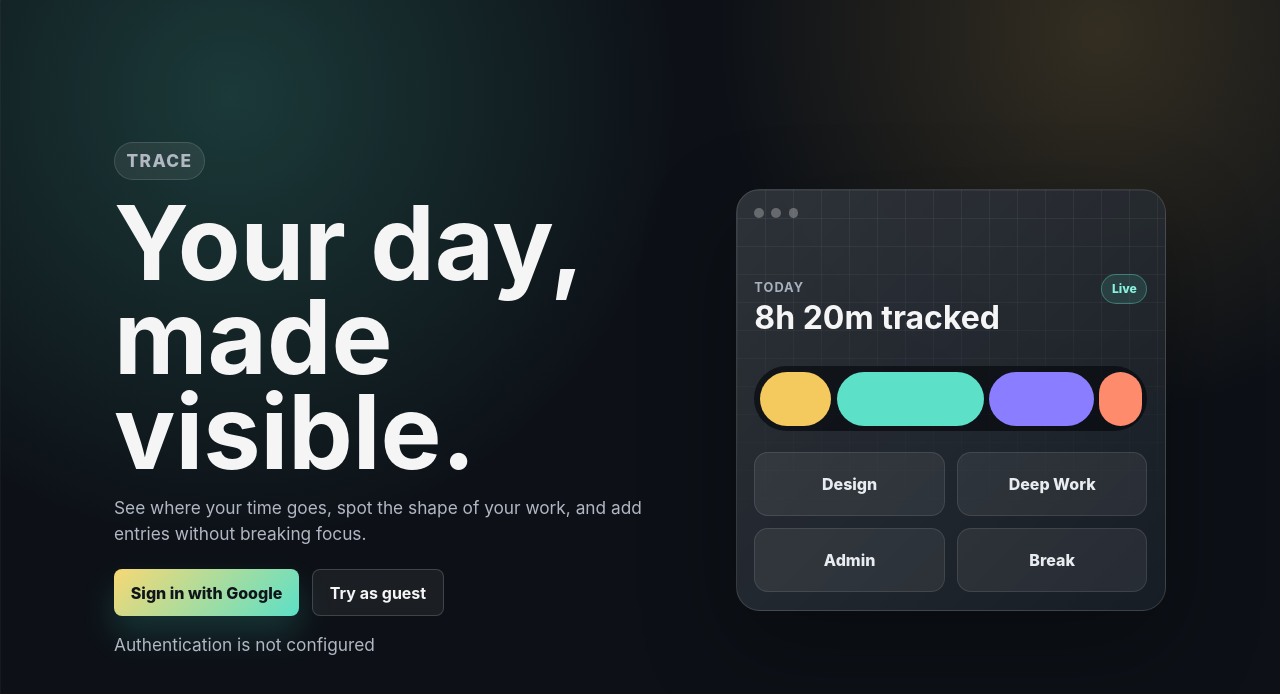
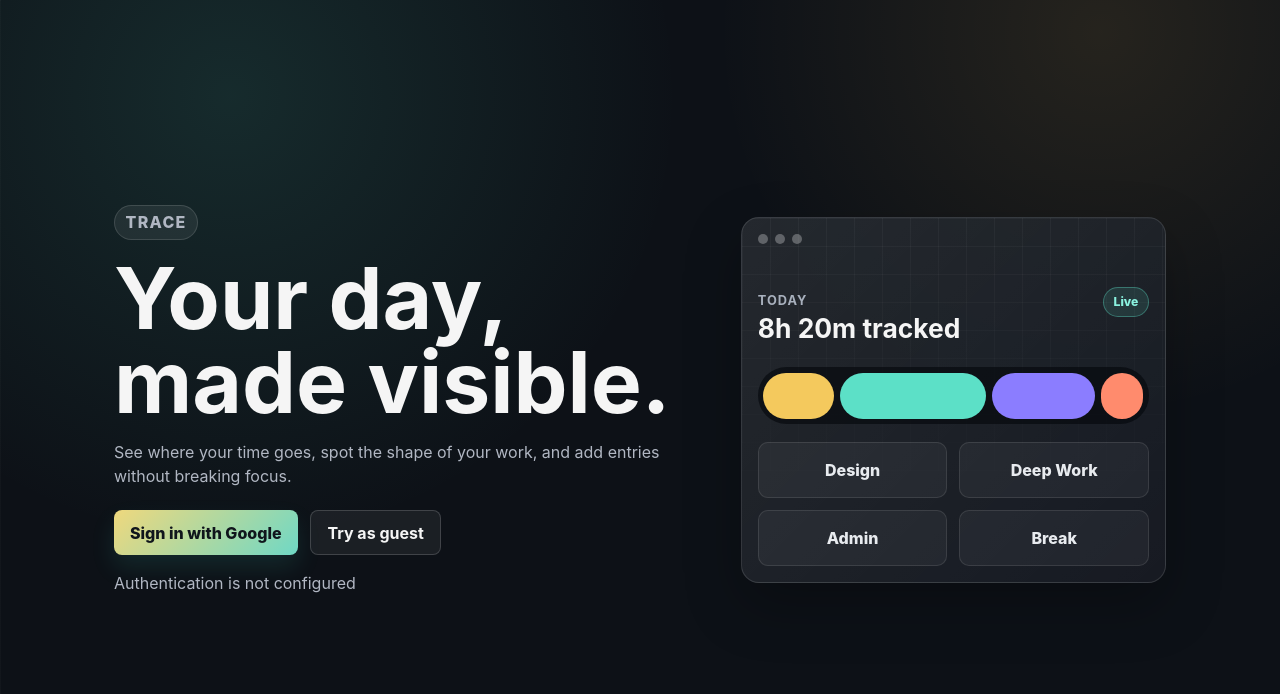
Before and after one commit to JiaqiZhao2004/time-tracker, a Vue app in the folder frontend/: page / in a window 1280 px wide. Shown: the top 694 px of the page. Built offline with nearby package versions, Linux system fonts and the light colour scheme; no server answers.

Commit message:
turned down UI 30%

```diff
--- a/frontend/src/App.vue
+++ b/frontend/src/App.vue
@@ -482,10 +482,10 @@
   overflow-x: clip;
   font-family: 'Inter', system-ui, -apple-system, BlinkMacSystemFont, 'Segoe UI', sans-serif;
   background:
-    radial-gradient(circle at 18% 12%, rgba(78, 201, 176, 0.22), transparent 28rem),
-    radial-gradient(circle at 86% 4%, rgba(255, 196, 87, 0.16), transparent 24rem),
-    linear-gradient(135deg, rgba(255, 255, 255, 0.045) 0 1px, transparent 1px 12px),
-    linear-gradient(90deg, rgba(255, 255, 255, 0.035) 0 1px, transparent 1px 84px),
+    radial-gradient(circle at 18% 12%, rgba(78, 201, 176, 0.14), transparent 28rem),
+    radial-gradient(circle at 86% 4%, rgba(255, 196, 87, 0.1), transparent 24rem),
+    linear-gradient(135deg, rgba(255, 255, 255, 0.026) 0 1px, transparent 1px 12px),
+    linear-gradient(90deg, rgba(255, 255, 255, 0.022) 0 1px, transparent 1px 84px),
     #0d1117;
   background-attachment: fixed;
   color: #f5f5f5;
@@ -498,8 +498,8 @@
   z-index: -1;
   pointer-events: none;
   background:
-    linear-gradient(120deg, rgba(13, 17, 23, 0.1), rgba(13, 17, 23, 0.78) 55%),
-    radial-gradient(circle at 50% 100%, rgba(108, 99, 255, 0.12), transparent 36rem);
+    linear-gradient(120deg, rgba(13, 17, 23, 0.16), rgba(13, 17, 23, 0.84) 55%),
+    radial-gradient(circle at 50% 100%, rgba(108, 99, 255, 0.07), transparent 36rem);
 }
 
 .app {
@@ -515,9 +515,9 @@
   min-height: 100svh;
   padding: clamp(1.5rem, 5vh, 3.5rem) 1.5rem;
   display: grid;
-  grid-template-columns: minmax(0, 0.95fr) minmax(320px, 0.75fr);
+  grid-template-columns: minmax(0, 0.9fr) minmax(320px, 0.68fr);
   align-items: center;
-  gap: clamp(2rem, 6vw, 5rem);
+  gap: clamp(2rem, 5vw, 4rem);
 }
 
 .auth-copy {
@@ -533,8 +533,8 @@
   border-radius: 999px;
   background: rgba(255, 255, 255, 0.07);
   color: #f4d17a;
-  padding: 0.32rem 0.72rem;
-  font-size: 0.78rem;
+  padding: 0.28rem 0.66rem;
+  font-size: 0.74rem;
   font-weight: 800;
   letter-spacing: 0.08em;
   text-transform: uppercase;
@@ -542,9 +542,9 @@
 
 .auth-screen h1 {
   margin: 0;
-  max-width: 9ch;
-  font-size: clamp(3.2rem, 8vw, 6.5rem);
-  line-height: 0.92;
+  max-width: 10ch;
+  font-size: clamp(2.8rem, 6.7vw, 5.4rem);
+  line-height: 0.98;
   letter-spacing: 0;
 }
 
@@ -552,7 +552,7 @@
   margin: 0;
   max-width: 38rem;
   color: #b1b7c3;
-  font-size: 1.08rem;
+  font-size: 1rem;
 }
 
 .auth-actions {
@@ -564,20 +564,20 @@
 
 .primary-auth {
   border: 0;
-  background: linear-gradient(135deg, #f7d874, #5ce0c7);
+  background: linear-gradient(135deg, #efd87d, #6fd8c5);
   color: #10151c;
-  padding: 0.78rem 1.05rem;
+  padding: 0.72rem 1rem;
   border-radius: 8px;
   cursor: pointer;
   font-weight: 800;
-  box-shadow: 0 18px 32px rgba(64, 211, 190, 0.18);
+  box-shadow: 0 12px 24px rgba(64, 211, 190, 0.12);
 }
 
 .secondary-auth {
   border: 1px solid rgba(255, 255, 255, 0.16);
   background: rgba(255, 255, 255, 0.06);
   color: #f5f5f5;
-  padding: 0.78rem 1.05rem;
+  padding: 0.72rem 1rem;
   border-radius: 8px;
   cursor: pointer;
   font-weight: 700;
@@ -590,14 +590,14 @@
 .product-preview {
   position: relative;
   overflow: hidden;
-  min-height: 360px;
+  min-height: 320px;
   border: 1px solid rgba(255, 255, 255, 0.12);
-  border-radius: 24px;
+  border-radius: 18px;
   background:
-    linear-gradient(135deg, rgba(255, 255, 255, 0.13), rgba(255, 255, 255, 0.045)),
-    rgba(15, 20, 28, 0.86);
-  box-shadow: 0 34px 90px rgba(0, 0, 0, 0.34);
-  padding: 1.1rem;
+    linear-gradient(135deg, rgba(255, 255, 255, 0.09), rgba(255, 255, 255, 0.035)),
+    rgba(15, 20, 28, 0.82);
+  box-shadow: 0 22px 56px rgba(0, 0, 0, 0.26);
+  padding: 1rem;
 }
 
 .product-preview::before {
@@ -605,8 +605,8 @@
   position: absolute;
   inset: 0;
   background-image:
-    linear-gradient(rgba(255, 255, 255, 0.06) 1px, transparent 1px),
-    linear-gradient(90deg, rgba(255, 255, 255, 0.06) 1px, transparent 1px);
+    linear-gradient(rgba(255, 255, 255, 0.04) 1px, transparent 1px),
+    linear-gradient(90deg, rgba(255, 255, 255, 0.04) 1px, transparent 1px);
   background-size: 28px 28px;
   mask-image: linear-gradient(to bottom, black, transparent 82%);
   pointer-events: none;
@@ -623,7 +623,7 @@
 .preview-toolbar {
   display: flex;
   gap: 0.45rem;
-  margin-bottom: 3.5rem;
+  margin-bottom: 2.7rem;
 }
 
 .preview-toolbar span {
@@ -643,7 +643,7 @@
 .preview-title-row strong {
   display: block;
   margin-top: 0.25rem;
-  font-size: 2rem;
+  font-size: 1.65rem;
   line-height: 1;
 }
 
@@ -668,9 +668,9 @@
 .preview-timeline {
   display: grid;
   grid-template-columns: 0.75fr 1.55fr 1.1fr 0.45fr;
-  height: 54px;
+  height: 46px;
   overflow: hidden;
-  margin: 2rem 0 1.3rem;
+  margin: 1.6rem 0 1.1rem;
   border-radius: 999px;
   background: rgba(5, 8, 13, 0.66);
   padding: 0.35rem;
@@ -704,10 +704,10 @@
 }
 
 .preview-grid span {
-  min-height: 62px;
+  min-height: 54px;
   border: 1px solid rgba(255, 255, 255, 0.1);
-  border-radius: 14px;
-  background: rgba(255, 255, 255, 0.065);
+  border-radius: 10px;
+  background: rgba(255, 255, 255, 0.048);
   display: grid;
   place-items: center;
   color: #e8ebef;
@@ -723,7 +723,7 @@
   }
 
   .product-preview {
-    min-height: 300px;
+    min-height: 280px;
   }
 }
 </style>
--- a/frontend/src/components/Header.vue
+++ b/frontend/src/components/Header.vue
@@ -1,5 +1,5 @@
 <script setup lang="ts">
-import { computed, ref, watch } from 'vue'
+import { ref, watch } from 'vue'
 
 const props = defineProps<{
   dayLabel: string
@@ -117,13 +117,13 @@
   align-items: center;
   margin-bottom: 1.5rem;
   border: 1px solid rgba(255, 255, 255, 0.1);
-  border-radius: 22px;
+  border-radius: 16px;
   background:
-    linear-gradient(135deg, rgba(255, 255, 255, 0.095), rgba(255, 255, 255, 0.035)),
-    rgba(14, 18, 25, 0.78);
-  box-shadow: 0 24px 60px rgba(0, 0, 0, 0.28);
+    linear-gradient(135deg, rgba(255, 255, 255, 0.064), rgba(255, 255, 255, 0.026)),
+    rgba(14, 18, 25, 0.82);
+  box-shadow: 0 16px 36px rgba(0, 0, 0, 0.2);
   padding: 1.25rem;
-  backdrop-filter: blur(18px);
+  backdrop-filter: blur(10px);
 }
 
 .header .title {
@@ -135,7 +135,7 @@
 
 .header h1 {
   margin: 0;
-  font-size: clamp(2rem, 4vw, 3rem);
+  font-size: clamp(1.8rem, 3.4vw, 2.5rem);
   line-height: 1;
   letter-spacing: 0;
 }
@@ -145,8 +145,8 @@
   border-radius: 999px;
   background: rgba(244, 209, 122, 0.08);
   color: #f4d17a;
-  padding: 0.25rem 0.6rem;
-  font-size: 0.72rem;
+  padding: 0.22rem 0.54rem;
+  font-size: 0.68rem;
   font-weight: 800;
   letter-spacing: 0.08em;
   text-transform: uppercase;
@@ -187,8 +187,8 @@
 }
 
 .ghost:hover {
-  border-color: rgba(92, 224, 199, 0.42);
-  background: rgba(92, 224, 199, 0.08);
+  border-color: rgba(92, 224, 199, 0.3);
+  background: rgba(92, 224, 199, 0.055);
 }
 
 .ghost:disabled {
--- a/frontend/src/components/ManualEntry.vue
+++ b/frontend/src/components/ManualEntry.vue
@@ -93,14 +93,14 @@
 <style scoped>
 .manual-entry {
   background:
-    linear-gradient(135deg, rgba(255, 255, 255, 0.076), rgba(255, 255, 255, 0.028)),
-    rgba(16, 21, 29, 0.78);
+    linear-gradient(135deg, rgba(255, 255, 255, 0.052), rgba(255, 255, 255, 0.022)),
+    rgba(16, 21, 29, 0.84);
   border: 1px solid rgba(255, 255, 255, 0.11);
-  border-radius: 16px;
+  border-radius: 12px;
   padding: 1.25rem 1.5rem;
   margin: 1.5rem 0;
-  box-shadow: 0 18px 44px rgba(0, 0, 0, 0.22);
-  backdrop-filter: blur(14px);
+  box-shadow: 0 12px 28px rgba(0, 0, 0, 0.16);
+  backdrop-filter: blur(8px);
 }
 
 .section-title {
@@ -184,7 +184,7 @@
 }
 
 .submit-btn {
-  background: linear-gradient(135deg, #5ce0c7, #8b7dff);
+  background: linear-gradient(135deg, #65d6c3, #8378e8);
   color: #071018;
   border: none;
   border-radius: 8px;
@@ -194,7 +194,7 @@
   cursor: pointer;
   transition: opacity 0.2s, transform 0.2s;
   white-space: nowrap;
-  box-shadow: 0 14px 26px rgba(92, 224, 199, 0.16);
+  box-shadow: 0 10px 20px rgba(92, 224, 199, 0.1);
 }
 
 .submit-btn:hover:not(:disabled) {
--- a/frontend/src/components/Timeline.vue
+++ b/frontend/src/components/Timeline.vue
@@ -111,13 +111,13 @@
   position: relative;
   overflow: hidden;
   background:
-    linear-gradient(135deg, rgba(255, 255, 255, 0.084), rgba(255, 255, 255, 0.028)),
-    rgba(15, 20, 30, 0.84);
+    linear-gradient(135deg, rgba(255, 255, 255, 0.058), rgba(255, 255, 255, 0.022)),
+    rgba(15, 20, 30, 0.86);
   border: 1px solid rgba(255, 255, 255, 0.11);
-  border-radius: 18px;
+  border-radius: 14px;
   padding: 1.5rem;
-  box-shadow: 0 20px 40px rgba(0, 0, 0, 0.35);
-  backdrop-filter: blur(14px);
+  box-shadow: 0 14px 30px rgba(0, 0, 0, 0.24);
+  backdrop-filter: blur(8px);
 }
 
 .timeline::before {
@@ -125,8 +125,8 @@
   position: absolute;
   inset: 0;
   background-image:
-    linear-gradient(rgba(255, 255, 255, 0.045) 1px, transparent 1px),
-    linear-gradient(90deg, rgba(255, 255, 255, 0.045) 1px, transparent 1px);
+    linear-gradient(rgba(255, 255, 255, 0.028) 1px, transparent 1px),
+    linear-gradient(90deg, rgba(255, 255, 255, 0.028) 1px, transparent 1px);
   background-size: 32px 32px;
   mask-image: linear-gradient(to bottom, black, transparent 74%);
   pointer-events: none;
@@ -153,12 +153,12 @@
 
 .timeline-header h2 {
   margin: 0;
-  font-size: 1.28rem;
+  font-size: 1.18rem;
 }
 
 .timeline-bar {
   position: relative;
-  height: 36px;
+  height: 34px;
   overflow: visible;
   cursor: crosshair;
 }
@@ -269,7 +269,7 @@
   gap: 0.45rem;
   border: 1px solid rgba(255, 255, 255, 0.09);
   border-radius: 999px;
-  background: rgba(255, 255, 255, 0.045);
+  background: rgba(255, 255, 255, 0.034);
   padding: 0.34rem 0.6rem;
 }
 
--- a/frontend/src/components/Timer.vue
+++ b/frontend/src/components/Timer.vue
@@ -90,14 +90,14 @@
 <style scoped>
 .timer {
   background:
-    linear-gradient(135deg, rgba(255, 255, 255, 0.076), rgba(255, 255, 255, 0.028)),
-    rgba(16, 21, 29, 0.82);
+    linear-gradient(135deg, rgba(255, 255, 255, 0.052), rgba(255, 255, 255, 0.022)),
+    rgba(16, 21, 29, 0.86);
   border: 1px solid rgba(255, 255, 255, 0.11);
-  border-radius: 18px;
+  border-radius: 14px;
   padding: 1.5rem;
   margin-top: 2rem;
-  box-shadow: 0 20px 44px rgba(0, 0, 0, 0.26);
-  backdrop-filter: blur(14px);
+  box-shadow: 0 14px 30px rgba(0, 0, 0, 0.18);
+  backdrop-filter: blur(8px);
 }
 
 .timer-header {
@@ -118,7 +118,7 @@
 
 .timer-header h2 {
   margin: 0;
-  font-size: 1.5rem;
+  font-size: 1.32rem;
   font-weight: 600;
   color: #f5f5f5;
 }
@@ -142,14 +142,14 @@
 }
 
 .period-toggle button.active {
-  background: #5ce0c7;
+  background: #65d6c3;
   color: #071018;
 }
 
 .total-time {
   font-size: 1.25rem;
   font-weight: 600;
-  color: #5ce0c7;
+  color: #65d6c3;
   white-space: nowrap;
 }
 
@@ -183,8 +183,8 @@
 }
 
 .category-item:hover {
-  background: rgba(255, 255, 255, 0.082);
-  transform: translateY(-1px);
+  background: rgba(255, 255, 255, 0.07);
+  transform: none;
 }
 
 .category-info {
```
Also changed, not shown: frontend/src/components/Buttons.vue (+16 -16 lines).
